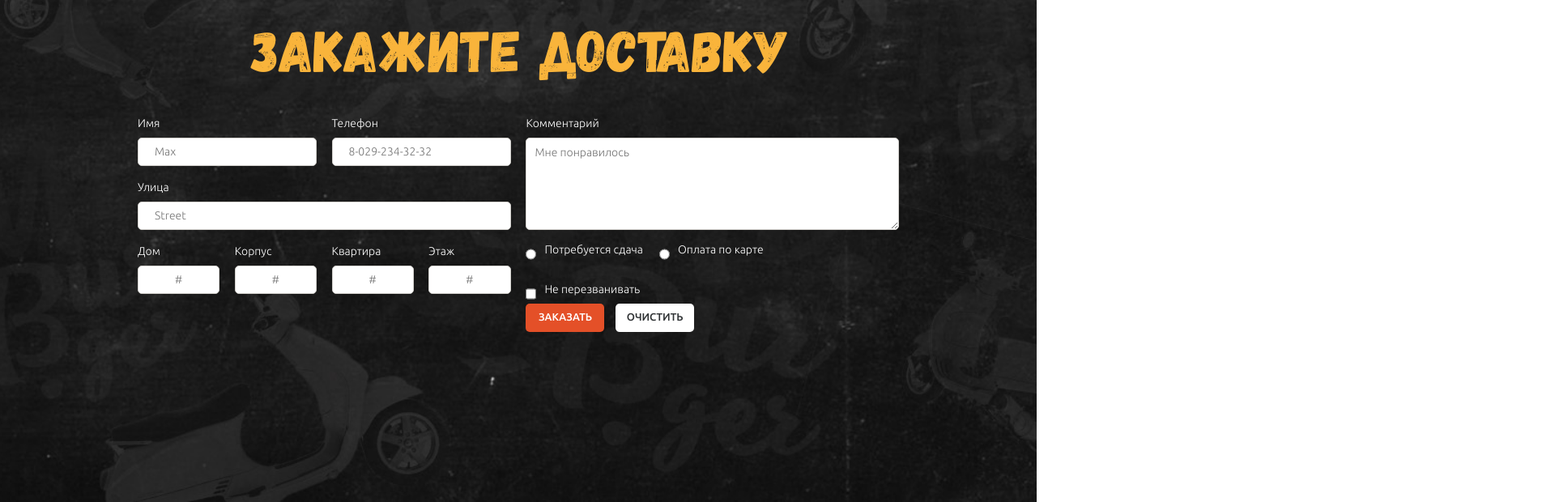
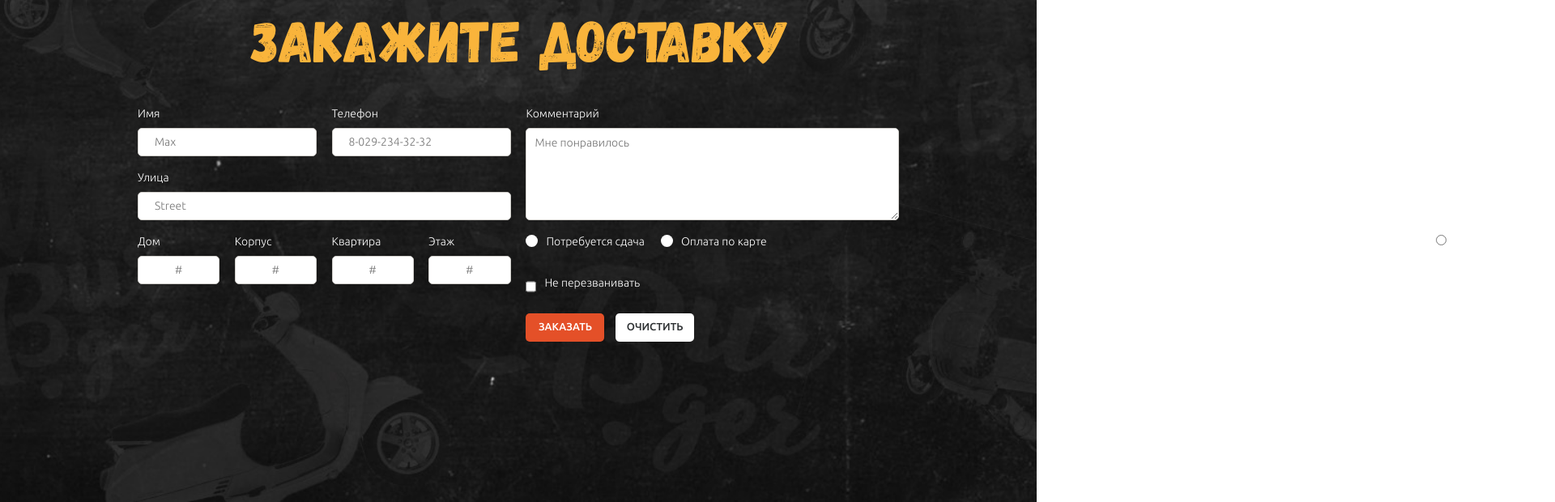
Before and after one commit to kozyritskiy/burger-shop, a plain HTML site: page project/index.html in a window 1280 px wide. Shown: the part 2580-3200 px from the top of the page at 81% size, 1920 px wide, since content can reach past the window. Drawn offline with Linux system fonts and the light colour scheme.

Commit message:
add radio button style

```diff
--- a/project/index.html
+++ b/project/index.html
@@ -254,26 +254,29 @@
 									<div class="pay__cash">
 										<label  class="right-field__label right-field__label_pay">
 											<input class="right-field__radio" type="radio" name="pay" value="">
-											<div class="right-field__name">Потребуется сдача</div>
 											<div class="radio-style">
 												<div class="radio-style__inner"></div>
 											</div>
+											<div class="right-field__name right-field__name_check">Потребуется сдача</div>
 										</label>
 									</div>
 									<div class="pay__card">
 										<label  class="right-field__label right-field__label_pay">
 											<input class="right-field__radio" type="radio" name="pay" value="">
-											<div class="right-field__name ">Оплата по карте</div>
 											<div class="radio-style">
 												<div class="radio-style__inner"></div>
 											</div>
+											<div class="right-field__name right-field__name_check">Оплата по карте</div>
 										</label>
 									</div>
 								</div>
 								<div class="recall">
 									<label  class="right-field__label right-field__label_recall">
 										<input class="right-field__checkbox" type="checkbox" name="" value="">
-										<div class="right-field__name">Не перезванивать</div>
+										<div class="checkbox-style">
+											<div class="checkbox-style__inner"></div>
+										</div>
+										<div class="right-field__name right-field__name_check">Не перезванивать</div>
 									</label>
 								</div>
 							</div>
--- a/project/scss/section/delivery.scss
+++ b/project/scss/section/delivery.scss
@@ -125,6 +125,42 @@
   color: #2f3234;
   margin-left: rem(10px);
 }
+.check{
+  margin-bottom: rem(20px);
+}
+.right-field__label{
+  position: relative;
+}
+
+.right-field__radio{
+  position: absolute;
+  right: -1000px;
+  &:checked + .radio-style> .radio-style__inner{
+    border-radius: 50%;
+    background-color:  #e35028;
+    width: 7px;
+    height: 7px;
+    position: absolute;
+    top: 0;
+    right: 0;
+    left: 0;
+    bottom: 0;
+    margin: auto;
+  }
+}
+.radio-style{
+  margin-right: rem(10px);
+  border-radius: 50%;
+  background-color:  #ffffff;
+  width: 15px;
+  height: 15px;
+  display: block;
+  position: relative;
+}
+.right-field__name_check{
+  padding-top: 2px;
+}
+
 
 
 
```
Also changed, not shown: project/css/main.css.
